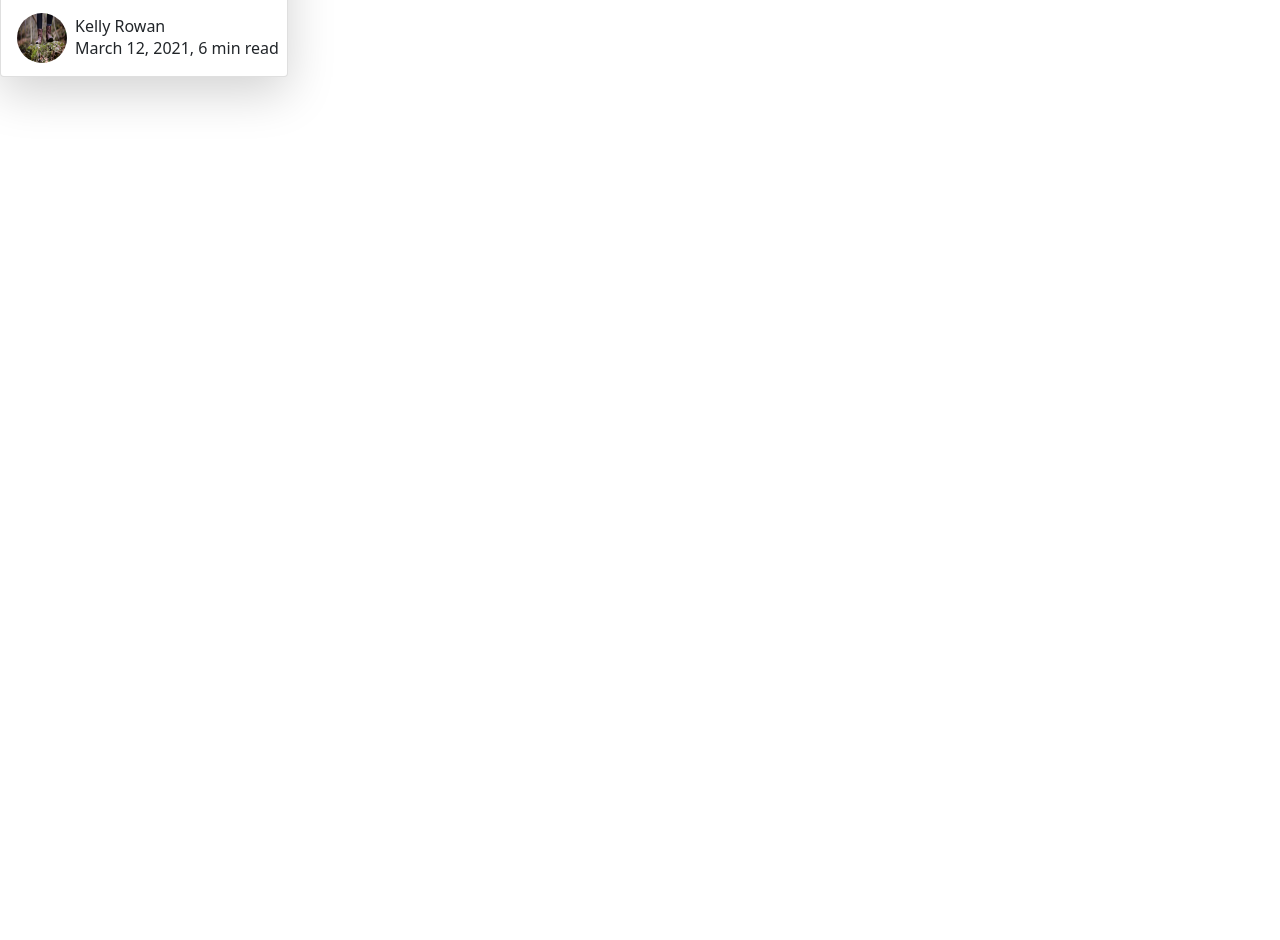
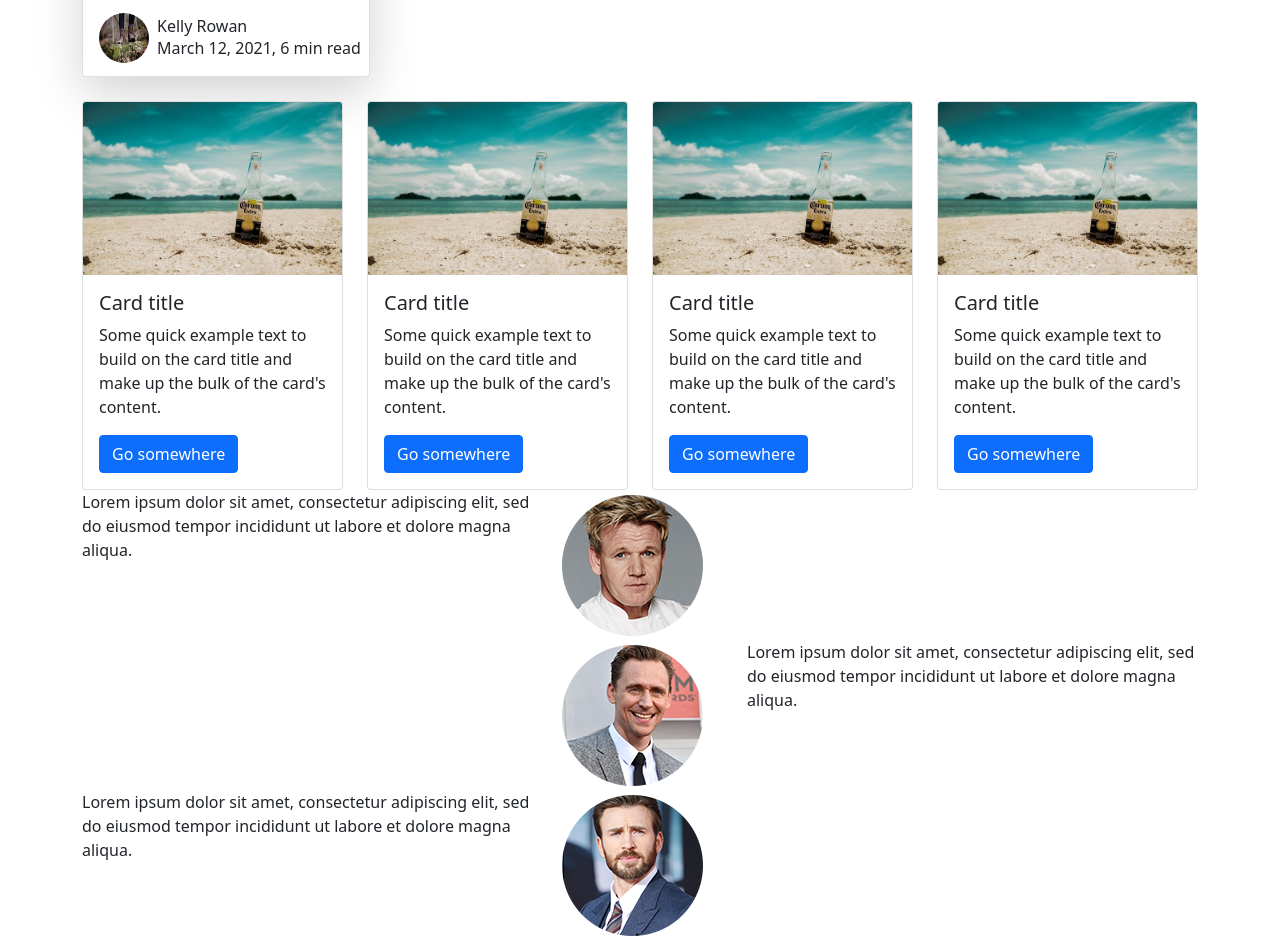
Before and after one commit to guswnsakvk/practice, a plain HTML site: page layout7/index.html in a window 1280 px wide. Shown: the part 361-1301 px from the top of the page. Before the commit the page ends 800 px from the top, so only its background shows below. Drawn offline with nearby package versions, Linux system fonts and the light colour scheme.

Commit message:
layout7 grid

```diff
--- a/layout7/index.html
+++ b/layout7/index.html
@@ -11,8 +11,9 @@
   <title>Document</title>
 </head>
 <body>
-  <div class="card shadow-lg" style="width: 18rem;">
-    <img src="./picture1.jpg" class="card-img-top">
+  <div class="container">
+    <div class="card shadow-lg mb-4" style="width: 18rem;">
+      <img src="./img/picture1.jpg" class="card-img-top">
       <div class="card-body">
         <span class="badge bg-primary rounded-pill">News</span>
         <h4 class="mt-2">Blog Post Title</h4>
@@ -20,7 +21,7 @@
       </div>
       <div class="d-flex">
         <div class="flex-shrink-0 ms-3">
-        <img class="rounded-circle"src="./picture2.jpg" width="50px" height="50px">
+          <img class="rounded-circle" src="./img/picture2.jpg" width="50px" height="50px">
         </div>
         <div class="flex-shrink-1 ms-2">
           <h6 class="mt-1 mb-0">Kelly Rowan</h6>
@@ -28,5 +29,81 @@
         </div>
       </div>
     </div>
+  </div>
+
+  <div class="container">
+    <div class="row">
+      <div class="col-sm-12 col-lg-6 col-xl-3">
+        <div class="card">
+          <img src="./img/photo1.jpg" class="card-img-top" alt="#">
+          <div class="card-body">
+            <h5 class="card-title">Card title</h5>
+            <p class="card-text">Some quick example text to build on the card title and make up the bulk of the card's content.</p>
+            <a href="#" class="btn btn-primary">Go somewhere</a>
+          </div>
+        </div>
+      </div>
+      <div class="col-sm-12 col-lg-6 col-xl-3">
+        <div class="card">
+          <img src="./img/photo1.jpg" class="card-img-top" alt="#">
+          <div class="card-body">
+            <h5 class="card-title">Card title</h5>
+            <p class="card-text">Some quick example text to build on the card title and make up the bulk of the card's content.</p>
+            <a href="#" class="btn btn-primary">Go somewhere</a>
+          </div>
+        </div>
+      </div>
+      <div class="col-sm-12 col-lg-6 col-xl-3">
+        <div class="card">
+          <img src="./img/photo1.jpg" class="card-img-top" alt="#">
+          <div class="card-body">
+            <h5 class="card-title">Card title</h5>
+            <p class="card-text">Some quick example text to build on the card title and make up the bulk of the card's content.</p>
+            <a href="#" class="btn btn-primary">Go somewhere</a>
+          </div>
+        </div>
+      </div>
+      <div class="col-sm-12 col-lg-6 col-xl-3">
+        <div class="card">
+          <img src="./img/photo1.jpg" class="card-img-top" alt="#">
+          <div class="card-body">
+            <h5 class="card-title">Card title</h5>
+            <p class="card-text">Some quick example text to build on the card title and make up the bulk of the card's content.</p>
+            <a href="#" class="btn btn-primary">Go somewhere</a>
+          </div>
+        </div>
+      </div>
+    </div>
+  </div>
+
+  <div class="container">
+    <div class="row">
+      <div class="col-sm-3 col-lg-2 order-lg-2">
+        <img src="./img/author.png" alt="#">
+      </div>
+      <div class="col-sm-9 col-lg-5 order-lg-1">
+        <p>Lorem ipsum dolor sit amet, consectetur adipiscing elit, sed do eiusmod tempor incididunt ut labore et dolore magna aliqua.</p>
+      </div>
+      <div class="col-sm-0 col-lg-5 order-lg-3"></div>
+    </div>
+    <div class="row">
+      <div class="col-sm-3 col-lg-2 order-lg-2">
+        <img src="./img/author2.png" alt="#">
+      </div>
+      <div class="col-sm-9 col-lg-5 order-lg-3">
+        <p>Lorem ipsum dolor sit amet, consectetur adipiscing elit, sed do eiusmod tempor incididunt ut labore et dolore magna aliqua.</p>
+      </div>
+      <div class="col-sm-0 col-lg-5 order-lg-1"></div>
+    </div>
+    <div class="row">
+      <div class="col-sm-3 col-lg-2 order-lg-2">
+        <img src="./img/author3.png" alt="#">
+      </div>
+      <div class="col-sm-9 col-lg-5 order-lg-1">
+        <p>Lorem ipsum dolor sit amet, consectetur adipiscing elit, sed do eiusmod tempor incididunt ut labore et dolore magna aliqua.</p>
+      </div>
+      <div class="col-sm-0 col-lg-5 order-lg-3"></div>
+    </div>
+  </div>
 </body>
 </html>
```
Also changed, not shown: layout7/img/author.png (added), layout7/img/author2.png (added), layout7/img/author3.png (added), layout7/img/photo1.jpg (added), layout7/img/picture1.jpg (renamed from layout7/picture1.jpg), layout7/img/picture2.jpg (renamed from layout7/picture2.jpg). Lines whose indentation alone changed are shown as unchanged.
